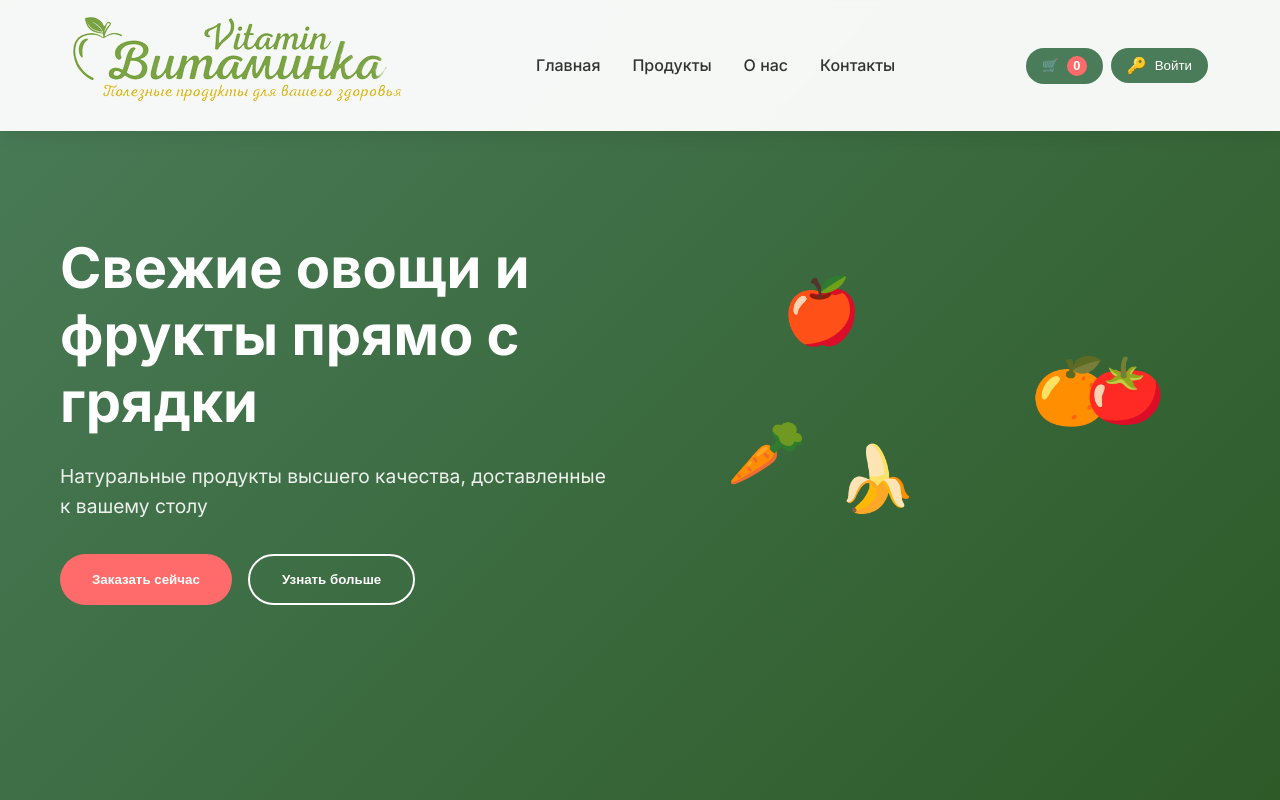
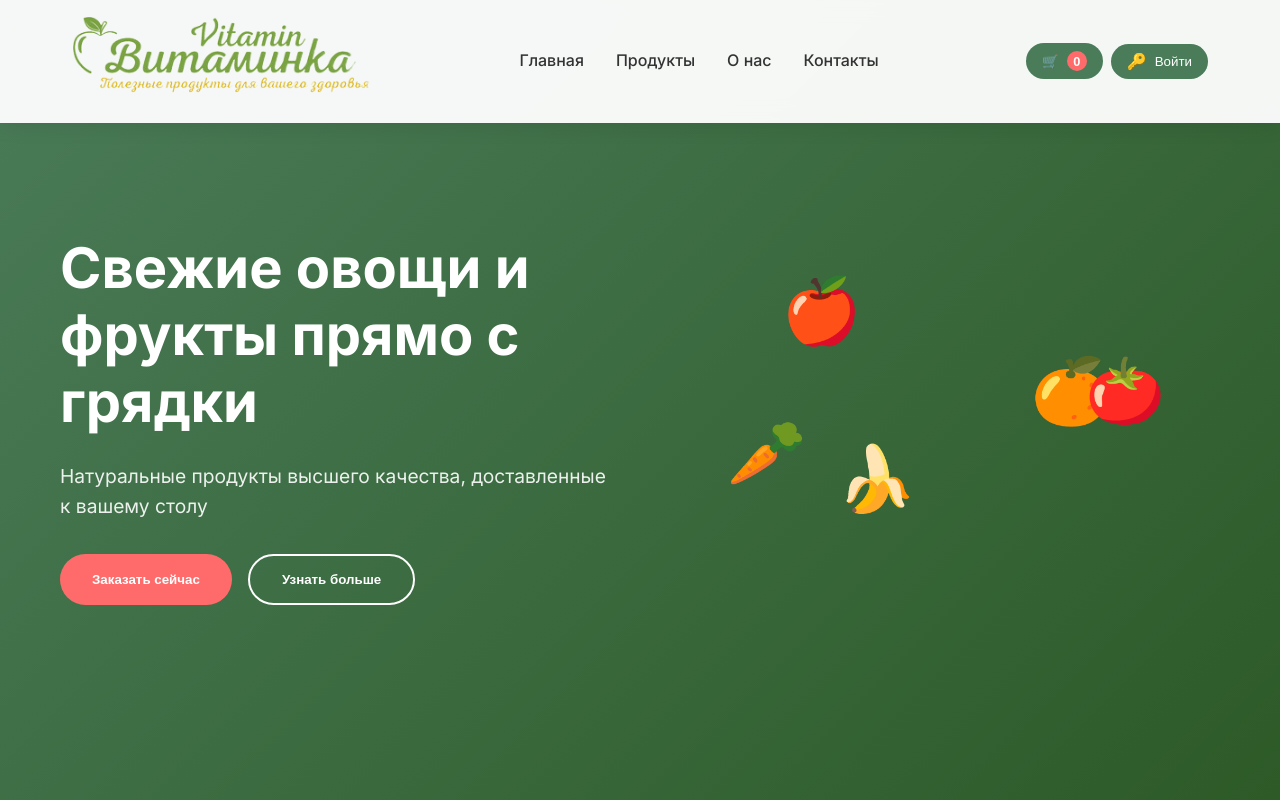
Before and after one commit to Bekha23/vitaminka, a plain HTML site: page index.html in a window 1280 px wide. Shown: the top 800 px of the page. Drawn offline with Linux system fonts and the light colour scheme.

Commit message:
Update styles.css

```diff
--- a/styles.css
+++ b/styles.css
@@ -43,6 +43,11 @@ body {
     color: #2d5a27;
     font-size: 1.8rem;
     font-weight: 700;
+}
+
+.logo img {
+    width: 300px;
+    height: auto;
 }
 
 .nav-menu {
```
